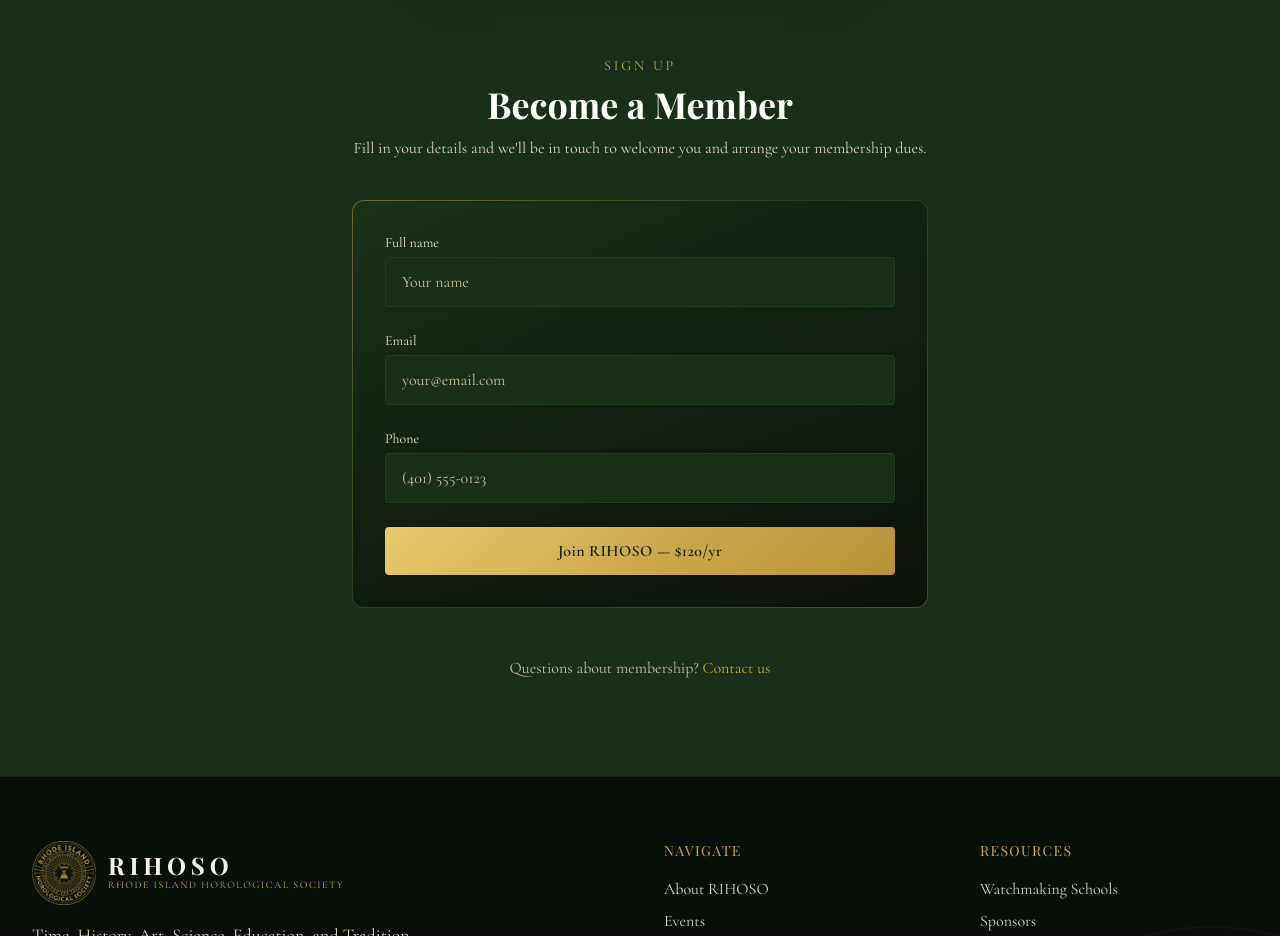
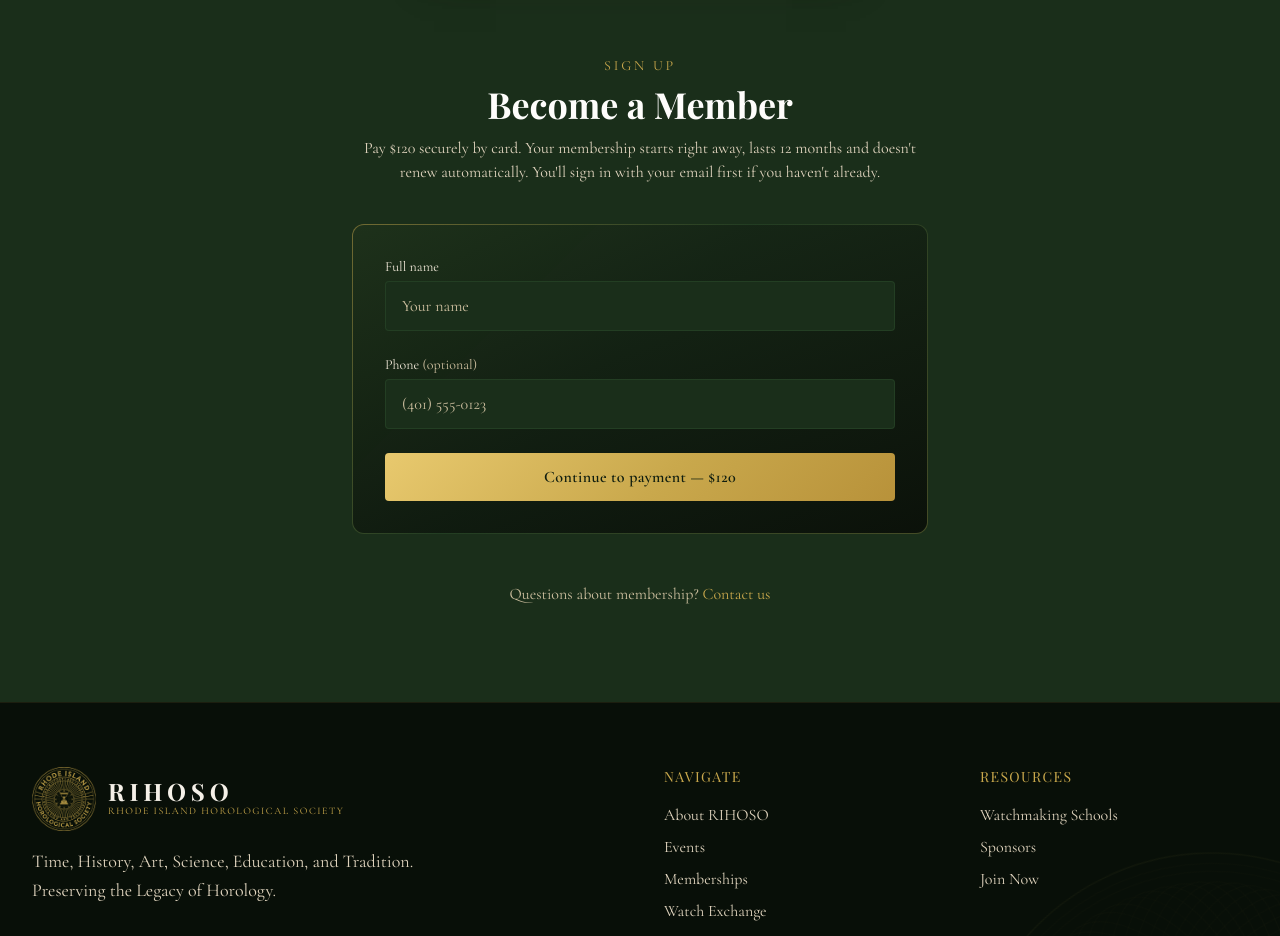
Before and after one commit to brandonsalomon-ui/rihoso-website, a Next.js app: page /memberships in a window 1280 px wide. Shown: the part 1080-2016 px from the top of the page. Built offline with nearby package versions, Linux system fonts and the light colour scheme; a web font is replaced by a local one.

Commit message:
Membership form: pay online

```diff
--- a/src/components/MembershipSignup.tsx
+++ b/src/components/MembershipSignup.tsx
@@ -38,14 +38,18 @@
     setError("");
     const form = new FormData(e.currentTarget);
     try {
-      const res = await fetch("/api/join", {
+      const res = await fetch("/api/membership/checkout", {
         method: "POST",
         headers: { "Content-Type": "application/json" },
         body: JSON.stringify({ ...Object.fromEntries(form.entries()), tier }),
       });
       const body = await res.json().catch(() => ({}));
-      if (!res.ok) throw new Error(body.error || "Something went wrong.");
-      setStatus("sent");
+      if (res.status === 401 && body.signIn) {
+        window.location.href = body.signIn;
+        return;
+      }
+      if (!res.ok || !body.url) throw new Error(body.error || "Something went wrong.");
+      window.location.href = body.url;
     } catch (err) {
       setError(err instanceof Error ? err.message : "Something went wrong.");
       setStatus("error");
@@ -114,7 +118,8 @@
           Become a Member
         </h2>
         <p className="text-center text-cream-300 mb-10">
-          Fill in your details and we&apos;ll be in touch to welcome you and arrange your membership dues.
+          Pay {selected.price} securely by card. Your membership starts right away, lasts 12 months and doesn&apos;t
+          renew automatically. You&apos;ll sign in with your email first if you haven&apos;t already.
         </p>
 
         {status === "sent" ? (
@@ -166,22 +171,14 @@
             </div>
 
             <div>
-              <label htmlFor="join-email" className="block text-sm text-cream-200 mb-1">
-                Email
-              </label>
-              <input id="join-email" name="email" type="email" autoComplete="email" required className={inputClass} placeholder="your@email.com" />
-            </div>
-
-            <div>
               <label htmlFor="join-phone" className="block text-sm text-cream-200 mb-1">
-                Phone
+                Phone <span className="text-cream-400">(optional)</span>
               </label>
               <input
                 id="join-phone"
                 name="phone"
                 type="tel"
                 autoComplete="tel"
-                required
                 pattern="[0-9()+\-.\s]{7,}"
                 title="Please enter a valid phone number"
                 className={inputClass}
@@ -208,7 +205,7 @@
               disabled={status === "sending"}
               className="btn-gold w-full py-3 rounded font-semibold tracking-wide disabled:opacity-60"
             >
-              {status === "sending" ? "Sending…" : MEMBERSHIP_TIERS.length > 1 ? `Join as ${selected.name} — ${selected.price}/yr` : `Join RIHOSO — ${selected.price}/yr`}
+              {status === "sending" ? "Opening secure payment…" : `Continue to payment — ${selected.price}`}
             </button>
           </form>
         )}
--- a/src/components/SellerSignup.tsx
+++ b/src/components/SellerSignup.tsx
@@ -73,7 +73,7 @@
 
       <label className="flex items-start gap-3 text-sm text-cream-300 cursor-pointer">
         <input name="member" type="checkbox" className="mt-1 accent-gold-400" />
-        <span>I&apos;m a RIHOSO member (5% selling fee instead of 10%). We&apos;ll confirm your membership.</span>
+        <span>I paid my RIHOSO membership outside the website (5% selling fee instead of 10%). We&apos;ll confirm it. Members who join online get the 5% rate automatically.</span>
       </label>
 
       <label className="flex items-start gap-3 text-sm text-cream-300 cursor-pointer">
```
